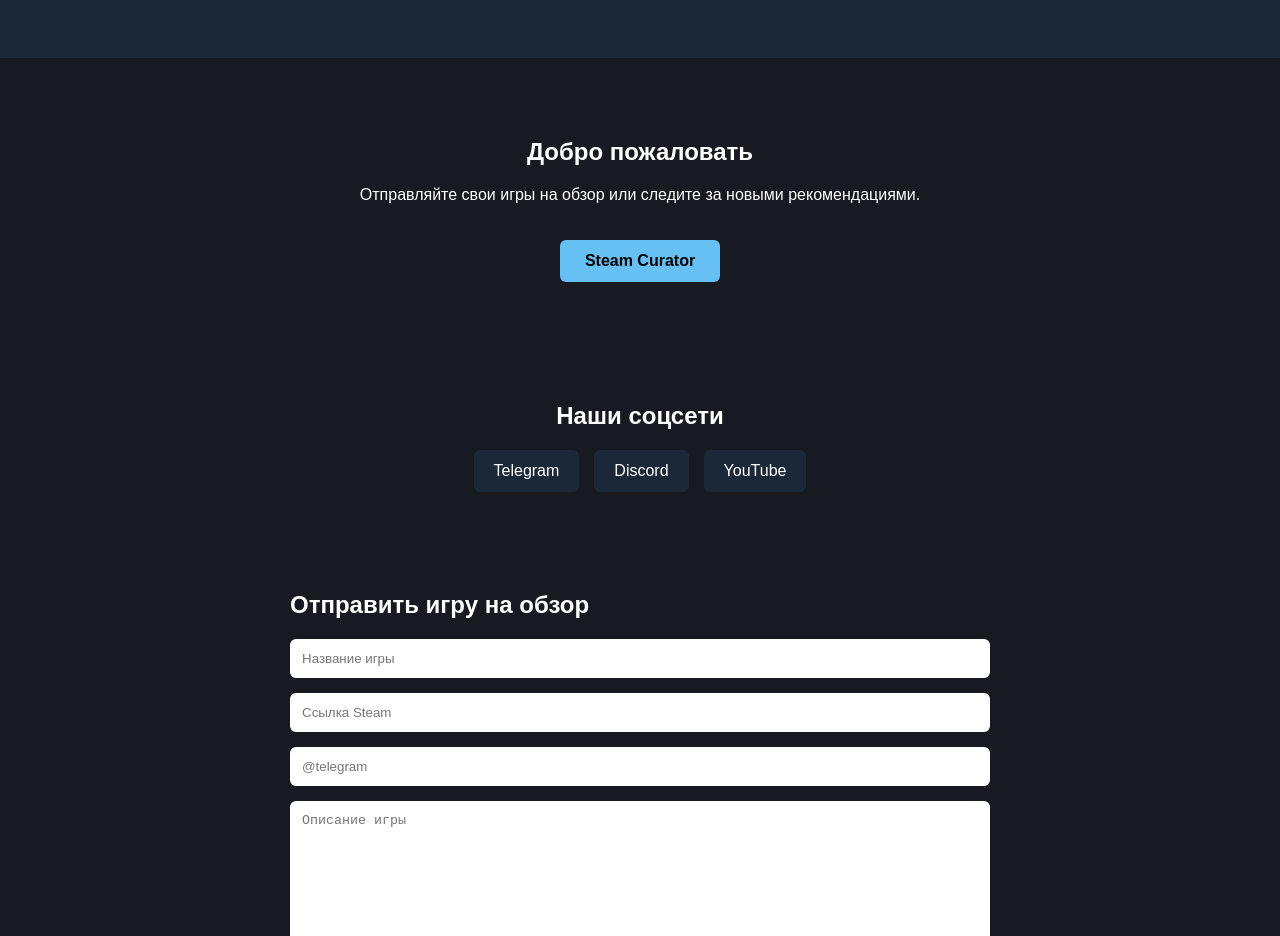
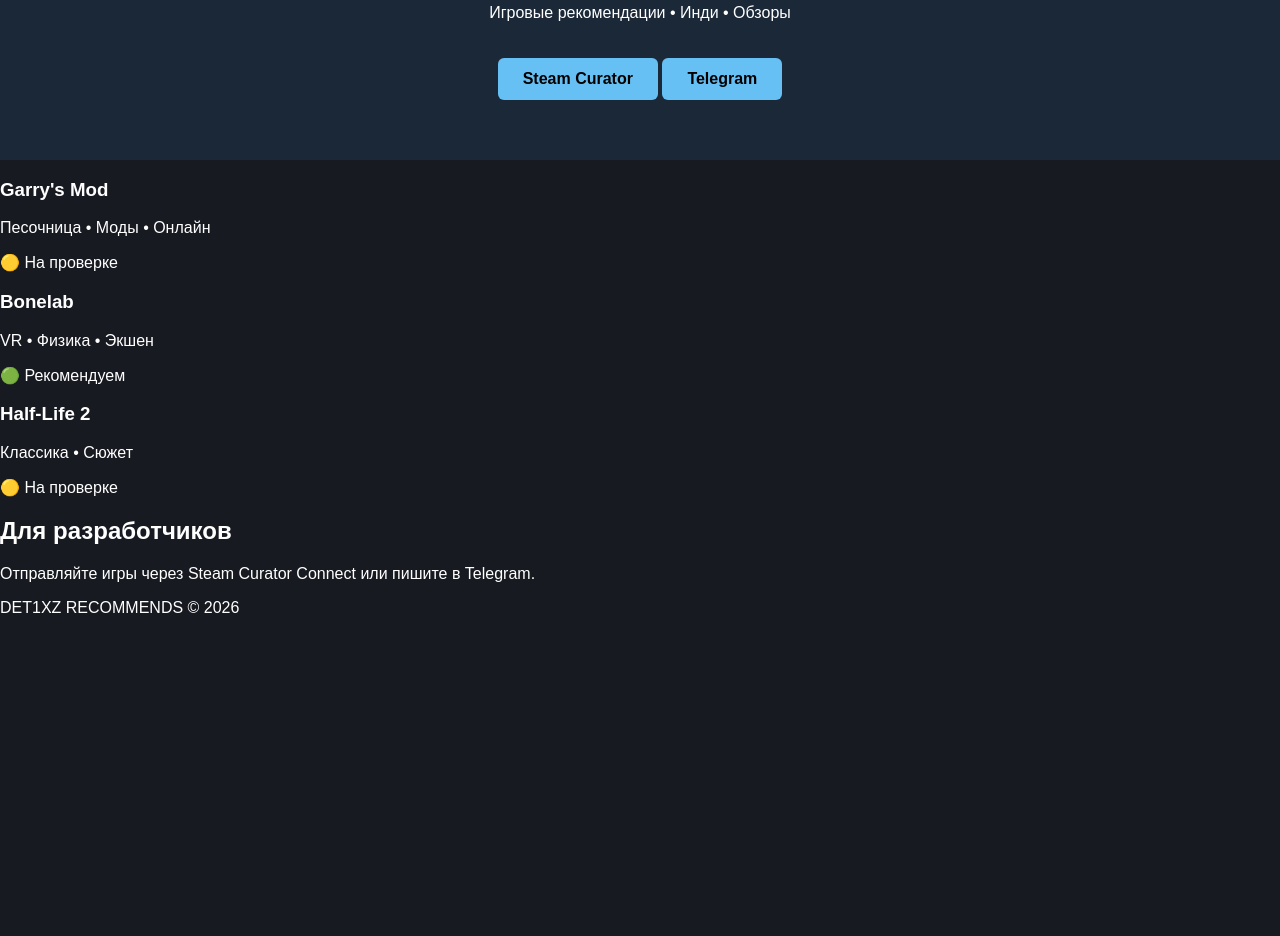
Before and after one commit to slavikrymanov02-eng/det1xzrecomends, a website: page public/index.html in a window 1280 px wide. Shown: the part 136-1072 px from the top of the page. After the commit the page ends 800 px from the top, so only its background shows below. Drawn offline with Linux system fonts and the light colour scheme.

Commit message:
Update index.html

```diff
--- a/public/index.html
+++ b/public/index.html
@@ -6,96 +6,51 @@
 <title>Det1xz Recommends</title>
 <link rel="stylesheet" href="style.css">
 </head>
+
 <body>
 
-<header>
-    <h1>Det1xz Recommends</h1>
-    <p>Steam Curator</p>
+<div class="bg"></div>
+
+<header class="hero">
+    <h1>DET1XZ RECOMMENDS</h1>
+    <p>Игровые рекомендации • Инди • Обзоры</p>
+
+    <div class="buttons">
+        <a href="https://store.steampowered.com/curator/46152420-Det1xz-Recommends/" class="btn">Steam Curator</a>
+        <a href="https://t.me/iamdetixzka" class="btn glow">Telegram</a>
+    </div>
 </header>
 
-<section class="hero">
-    <h2>Добро пожаловать</h2>
+<section class="grid">
 
-    <p>
-        Отправляйте свои игры на обзор или следите
-        за новыми рекомендациями.
-    </p>
+    <div class="card pending">
+        <h3>Garry's Mod</h3>
+        <p>Песочница • Моды • Онлайн</p>
+        <span>🟡 На проверке</span>
+    </div>
 
-    <a
-        href="https://store.steampowered.com/curator/46152420-Det1xz-Recommends/"
-        target="_blank"
-        class="btn"
-    >
-        Steam Curator
-    </a>
-</section>
+    <div class="card recommended">
+        <h3>Bonelab</h3>
+        <p>VR • Физика • Экшен</p>
+        <span>🟢 Рекомендуем</span>
+    </div>
 
-<section class="socials">
-
-    <h2>Наши соцсети</h2>
-
-    <div class="social-buttons">
-
-        <a href="https://t.me/iamdetixzka" target="_blank">
-            Telegram
-        </a>
-
-        <a href="https://discord.gg/Qxvn7Pc8gg" target="_blank">
-            Discord
-        </a>
-
-        <a href="https://www.youtube.com/@Det1xz2024" target="_blank">
-            YouTube
-        </a>
-
+    <div class="card pending">
+        <h3>Half-Life 2</h3>
+        <p>Классика • Сюжет</p>
+        <span>🟡 На проверке</span>
     </div>
 
 </section>
 
-<section class="form-section">
-
-    <h2>Отправить игру на обзор</h2>
-
-    <form id="gameForm">
-
-        <input
-            type="text"
-            id="game"
-            placeholder="Название игры"
-            required
-        >
-
-        <input
-            type="url"
-            id="steam"
-            placeholder="Ссылка Steam"
-            required
-        >
-
-        <input
-            type="text"
-            id="telegram"
-            placeholder="@telegram"
-            required
-        >
-
-        <textarea
-            id="description"
-            placeholder="Описание игры"
-            required
-        ></textarea>
-
-        <button type="submit">
-            Отправить
-        </button>
-
-    </form>
-
-    <p id="status"></p>
-
+<section class="info">
+    <h2>Для разработчиков</h2>
+    <p>Отправляйте игры через Steam Curator Connect или пишите в Telegram.</p>
 </section>
 
-<script src="script.js"></script>
+<footer>
+    DET1XZ RECOMMENDS © 2026
+</footer>
 
 </body>
 </html>
```
